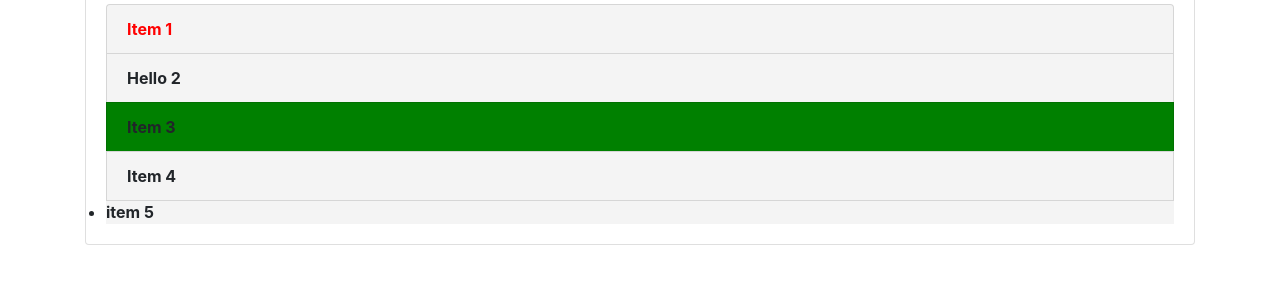
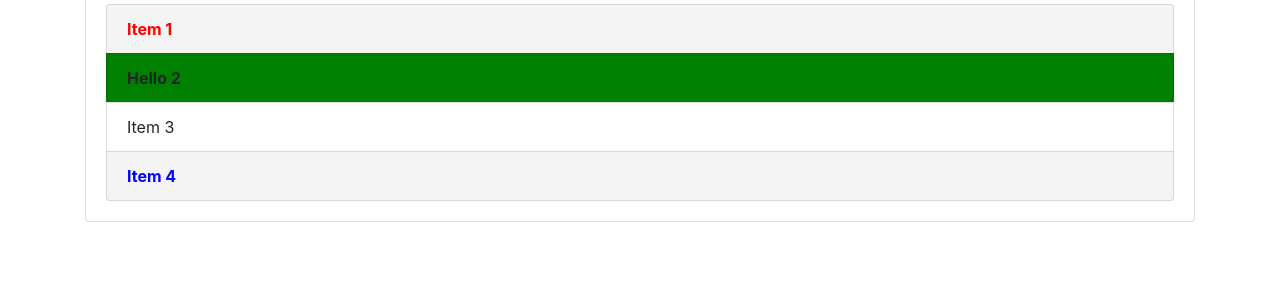
Before and after one commit to kunal-gitt/Myfirstgit, a plain HTML site: page index.html in a window 1280 px wide. Shown: the part 264-548 px from the top of the page. Drawn offline with nearby package versions, Linux system fonts and the light colour scheme.

Commit message:
deliverables

```diff
--- a/Dom.js
+++ b/Dom.js
@@ -98,22 +98,7 @@ let lastchild = document.querySelector(".list-group-item:last-child");
 lastchild.style.color = "Blue";
 
 let secondchild = document.querySelector(".list-group-item:nth-child(2)");
-secondchild.style.color = "pink";
+secondchild.style.backgroundColor = "green";
 
-
-//Query selector all
-
-let titles = document.querySelectorAll(".title");
-
-console.log(titles);
-titles[0].textContent = "Hello";
-
-
-let odd = document.querySelectorAll("li:nth-child(odd)");
-let even = document.querySelectorAll("li:nth-child(even)");
-
-for(let i = 0 ; i < odd.length ; i++){
-
-    odd[i].style.backgroundColor = "#f4f4f4";
-    even[i].style.backgroundColor = "#ccc";
-}
+let thirdchild = document.querySelector(".list-group-item:nth-child(3)");
+thirdchild.style = "display-none";
--- a/index.html
+++ b/index.html
@@ -26,7 +26,7 @@
       <li class="list-group-item">Item 2</li>
       <li class="list-group-item">Item 3</li>
       <li class="list-group-item">Item 4</li>
-       <li>item 5</li>
+
     </ul>
    </div>
   </div>
```
